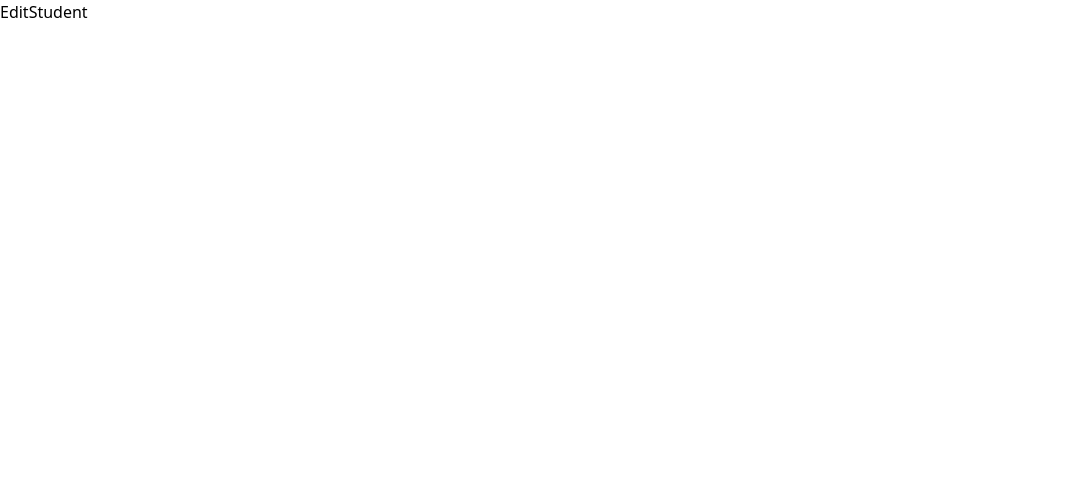
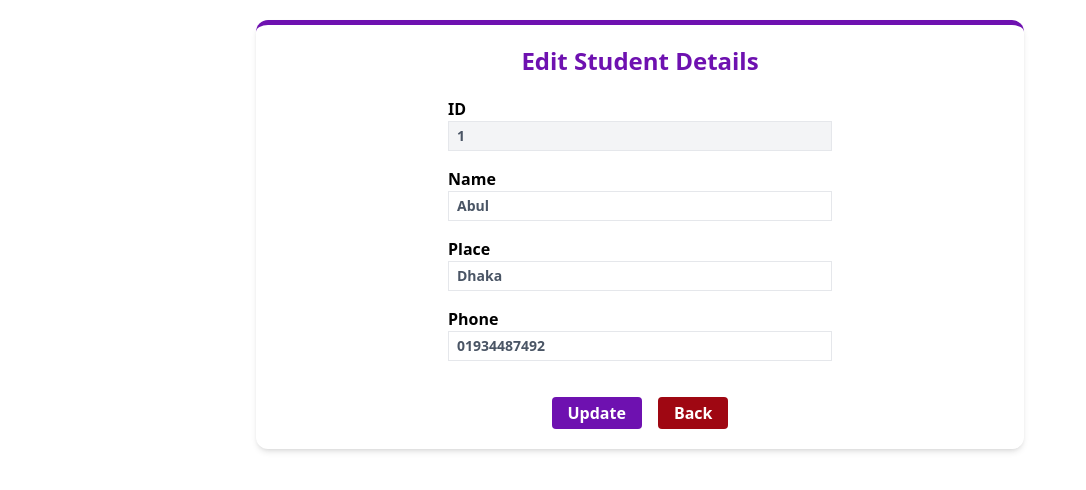
Before and after one commit to iAngkur/student-data, a React (Vite) app: page /student/edit/1 in a window 1280 px wide. Shown: the top 490 px of the page, without its empty margins (0-1086 px from the left). Built offline with nearby package versions, Linux system fonts and the light colour scheme; data requests are answered from the project's data file.

Commit message:
feat(EditStudent): implement student editing functionality with form validation and error handling

```diff
--- a/src/components/EditStudent.tsx
+++ b/src/components/EditStudent.tsx
@@ -1,5 +1,131 @@
-import React from "react";
+import React, { FormEventHandler, useEffect, useState } from "react";
+import { Link, useNavigate, useParams } from "react-router-dom";
+import {
+  showErrorToast,
+  showSuccessToast,
+  showWarningToast,
+} from "../utils/toast";
+import { Student } from "../types/student";
 
 export default function EditStudent() {
-  return <div>EditStudent</div>;
+  const { studentid } = useParams();
+
+  const [id, setId] = useState("");
+  const [name, setName] = useState("");
+  const [place, setPlace] = useState("");
+  const [phone, setPhone] = useState("");
+
+  const navigate = useNavigate();
+
+  useEffect(() => {
+    fetch("http://localhost:9000/students")
+      .then((res) => res.json())
+      .then((data) => {
+        if (!data || data.length === 0)
+          throw new Error("No students found in Database!");
+
+        const foundStudent: Student | undefined = data.find(
+          (student: Student) => student.id === studentid
+        );
+
+        setId(foundStudent?.id ?? "");
+        setName(foundStudent?.name ?? "");
+        setPlace(foundStudent?.place ?? "");
+        setPhone(foundStudent?.phone ?? "");
+      })
+      .catch((err) => showErrorToast(err.message));
+  }, [studentid]);
+
+  const handleOnSubmit: FormEventHandler<HTMLFormElement> = (e) => {
+    e.preventDefault();
+
+    if (!id || !name || !place || !phone) {
+      showWarningToast("Please fill all fields!");
+      return;
+    }
+
+    const newStudent = { id: Number(id), name, place, phone };
+
+    fetch(`http://localhost:9000/students/${studentid}`, {
+      method: "PUT",
+      headers: {
+        "Content-Type": "application/json",
+      },
+      body: JSON.stringify(newStudent),
+    })
+      .then((res) => {
+        if (!res.ok) throw new Error("Failed to update student data!");
+
+        showSuccessToast("Data updated successfully!");
+
+        setId("");
+        setName("");
+        setPlace("");
+        setPhone("");
+
+        navigate("/");
+      })
+      .catch((err) => showErrorToast(err.message));
+  };
+
+  return (
+    <div className="w-xl lg:w-3xl shadow-md mt-5 mx-auto p-5 border-t-5 border-purple-800 rounded-xl">
+      <h2 className="text-center mb-5 text-purple-800 text-2xl font-bold">
+        Edit Student Details
+      </h2>
+      <form
+        onSubmit={handleOnSubmit}
+        className="w-lg md:w-sm mx-auto *:w-full [&>input]:mb-4 [&>input]:px-2 [&>input]:py-1 font-semibold [&>input]:text-gray-600 [&>input]:text-sm"
+      >
+        <label htmlFor="id">ID</label>
+        <input
+          type="text"
+          id="id"
+          name="id"
+          className="border border-gray-200 disabled:bg-gray-100 disabled:cursor-not-allowed"
+          value={id}
+          // onChange={(e) => setId(e.target.value)}
+          disabled
+        />
+        <label htmlFor="name">Name</label>
+        <input
+          type="text"
+          id="name"
+          name="name"
+          className="border border-gray-200"
+          value={name}
+          onChange={(e) => setName(e.target.value)}
+        />
+        <label htmlFor="place">Place</label>
+        <input
+          type="text"
+          id="place"
+          name="place"
+          className="border border-gray-200"
+          value={place}
+          onChange={(e) => setPlace(e.target.value)}
+        />
+        <label htmlFor="phone">Phone</label>
+        <input
+          type="text"
+          id="phone"
+          name="phone"
+          className="border border-gray-200"
+          value={phone}
+          onChange={(e) => setPhone(e.target.value)}
+        />
+        <div
+          className="mt-5 flex justify-center *:px-4 *:py-1 gap-4 text-white *:rounded  *:cursor-pointer *:hover:scale-105 *:duration-300
+        *:ease-in"
+        >
+          <button type="submit" className="bg-purple-800">
+            Update
+          </button>
+          <Link to="/" className="bg-red-800">
+            Back
+          </Link>
+        </div>
+      </form>
+    </div>
+  );
 }
```
